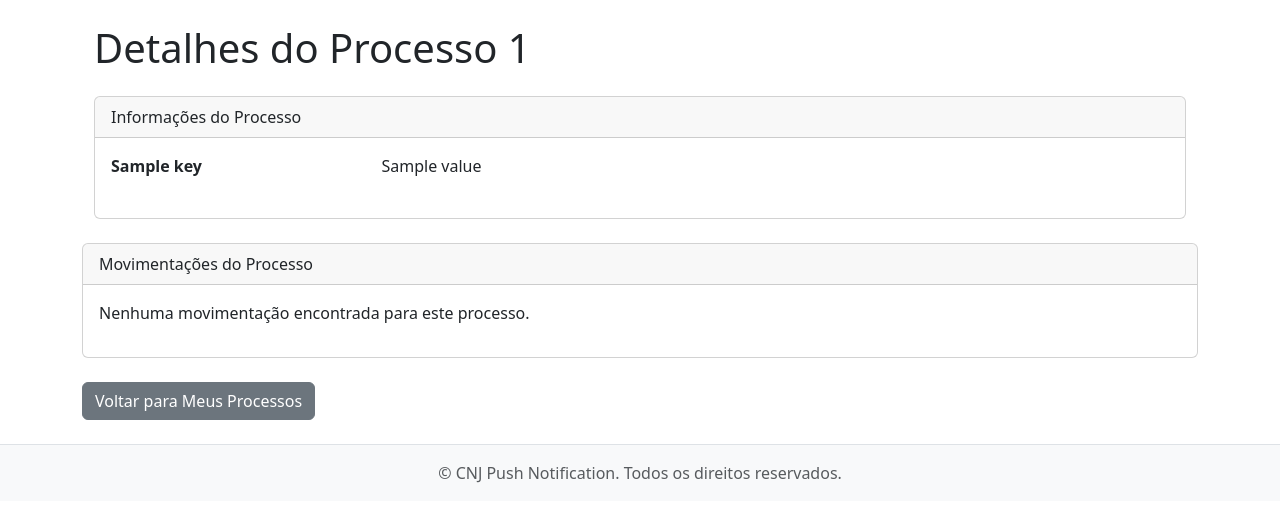
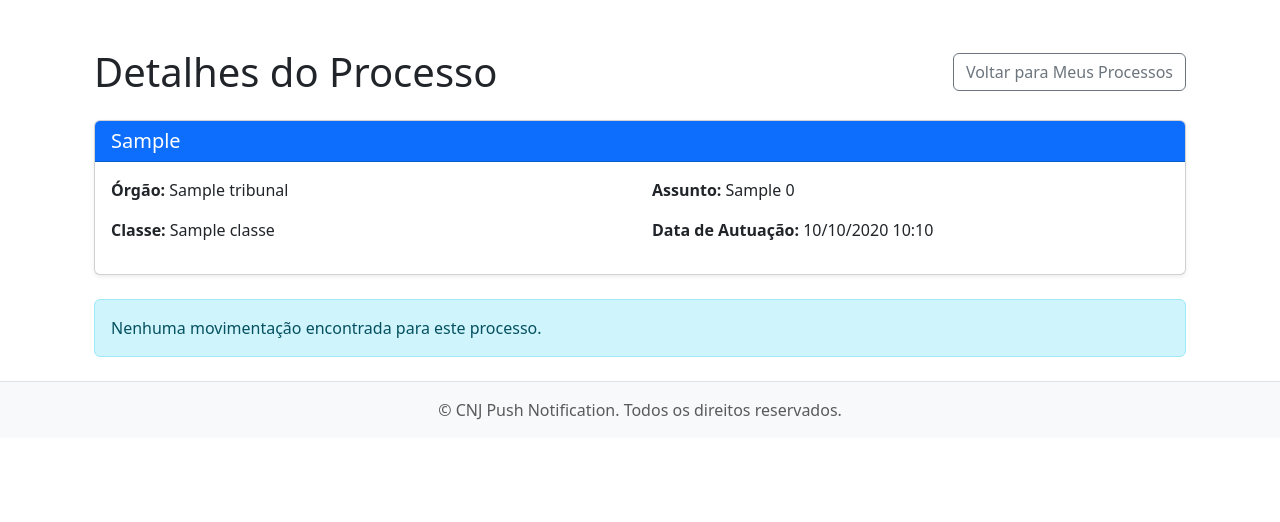
Before and after one commit to HelderVieira/cnj_push_notfication, a Django app: page /processo/1/ in a window 1280 px wide. Shown: the part 149-671 px from the top of the page. Run offline with Django 5.2, Linux system fonts and the light colour scheme; a user stored in the database is signed in; tables that the repository leaves empty hold one stand-in row (values such as "Sample post"); a database or web service that is not in the repository returns one stand-in record (values such as "Sample title"); some libraries are stand-ins or nearby versions.

Commit message:
feat: redesign UI with cards and improve form organization

```diff
--- a/templates/website/processo_detail.html
+++ b/templates/website/processo_detail.html
@@ -4,97 +4,66 @@
 {% block title %}Detalhes do Processo {{ numero_processo }}{% endblock %}
 
 {% block content %}
-<div class="container mt-4">
-    <h1 class="mb-4">Detalhes do Processo {{ numero_processo }}</h1>
+<div class="container mt-5">
+    <div class="d-flex justify-content-between align-items-center mb-4">
+        <h1 class="mb-0">Detalhes do Processo</h1>
+        <a href="{% url 'meus_processos' %}" class="btn btn-outline-secondary">Voltar para Meus Processos</a>
+    </div>
 
-    <div class="card">
-        <div class="card-header">
-            Informações do Processo
+    {% if processo %}
+        <div class="card shadow-sm mb-4">
+            <div class="card-header bg-primary text-white">
+                <h5 class="mb-0">{{ processo.numeroProcesso|default:numero_processo }}</h5>
             </div>
             <div class="card-body">
-            {% if processo %}
-                <dl class="row">
-                    {% for key, value in processo.items %}
-                        <dt class="col-sm-3">{{ key }}</dt>
-                        <dd class="col-sm-9">
-                            {% if value|is_list %}
-                                <ul>
-                                {% for item in value %}
-                                    <li>{{ item }}</li>
-                                {% endfor %}
-                                </ul>
-                            {% elif value|is_dict %}
-                                <dl class="row">
-                                {% for sub_key, sub_value in value.items %}
-                                    <dt class="col-sm-4">{{ sub_key }}</dt>
-                                    <dd class="col-sm-8">{{ sub_value }}</dd>
-                                {% endfor %}
-                                </dl>
-                            {% else %}
-                                {{ value|default:"Não informado" }}
-                            {% endif %}
-                        </dd>
-                    {% endfor %}
-                </dl>
-            {% else %}
-                <p>Nenhum dado encontrado para este processo.</p>
-            {% endif %}
+                <div class="row">
+                    <div class="col-md-6">
+                        <p><strong>Órgão:</strong> {{ processo.tribunal|default:'Não informado' }}</p>
+                        <p><strong>Classe:</strong> {{ processo.classe.nome|default:'Não informada' }}</p>
+                    </div>
+                    <div class="col-md-6">
+                        <p><strong>Assunto:</strong> {{ processo.assuntos.0.nome|default:'Não informado' }}</p>
+                        <p><strong>Data de Autuação:</strong> {{ processo.dataAjuizamento|date:"d/m/Y H:i"|default:'Não informada' }}</p>
+                    </div>
+                </div>
             </div>
         </div>
 
+        {% if movimentacoes %}
+            <div class="card shadow-sm">
+                <div class="card-header">
+                    <h5 class="mb-0">Últimas Movimentações</h5>
                 </div>
-
-    <!-- Seção de Movimentações -->
-    <div class="card mt-4">
-        <div class="card-header">
-            Movimentações do Processo
+                <div class="card-body p-0">
+                    <ul class="list-group list-group-flush">
+                        {% for movimento in movimentacoes reversed %}
+                            <li class="list-group-item">
+                                <div class="d-flex w-100 justify-content-between">
+                                    <span>{{ movimento.codigo }} - {{ movimento.nome }}
+                                        {% if movimento.complementosTabelados %}
+                                        - {{ movimento.complementosTabelados.0.descricao }}: <strong>{{ movimento.complementosTabelados.0.nome }}</strong>
+                                        {% endif %}
+                                    </span>
+                                    <span class="text-muted">{{ movimento.dataHora|date:"d/m/Y H:i" }}</span>
                                 </div>
-        <div class="card-body">
-            {% if movimentacoes %}
-                <div class="table-responsive">
-                    <table class="table table-striped table-hover">
-                        <thead class="thead-dark">
-                            <tr>
-                                <th>Data</th>
-                                <th>Movimento</th>
-                                <th>Detalhes</th>
-                            </tr>
-                        </thead>
-                        <tbody>
-                            {% for mov in movimentacoes reversed%}
-                                <tr>
-                                    <td>{{ mov.dataHora|default:"-" }}</td>
-                                    <td>{{ mov.codigo }} - {{ mov.nome }}</td>
-                                    <td>
-                                        {% if mov.complementosTabelados %}
-                                            {% for item in mov.complementosTabelados %}
-                                                {{ item.codigo }} - {{ item.nome }} ({{ item.descricao }})
+                            </li>
                         {% endfor %}
-                                        {% else %}
-                                            -
-                                        {% endif %}
-                                    </td>
-                                </tr>
-                            {% endfor %}
-                        </tbody>
-                    </table>
+                    </ul>
+                </div>
             </div>
         {% else %}
-                <p>Nenhuma movimentação encontrada para este processo.</p>
+            <div class="alert alert-info" role="alert">
+                Nenhuma movimentação encontrada para este processo.
+            </div>
+        {% endif %}
+
+    {% else %}
+        <div class="alert alert-warning" role="alert">
+            <h4 class="alert-heading">Processo não encontrado!</h4>
+            <p>Não foi possível carregar os detalhes para o processo número <strong>{{ numero_processo }}</strong>.</p>
+            <hr>
+            <p class="mb-0">Por favor, verifique o número do processo e tente novamente.</p>
+        </div>
     {% endif %}
 </div>
-    </div>
-
-    <a href="{% url 'meus_processos' %}" class="btn btn-secondary mt-4">Voltar para Meus Processos</a>
-</div>
-
-{# Custom template filters to check type #}
-{% load_json_filters %}
 {% endblock %}
-
-{% block extra_js %}
-<script>
-// Simples script para registrar os filtros, se necessário.
-// Django não tem um is_list ou is_dict por padrão, então vamos criar um templatetag para isso.
-</script>
-{% endblock %}
--- a/website/forms.py
+++ b/website/forms.py
@@ -53,119 +53,126 @@ class VinculoForm(forms.ModelForm):
             instance.save()
         return instance
 
+ORGAO_JULGADOR_CHOICES = [
+    ('', 'Selecione o órgão julgador'),
+    # Tribunais Superiores
+    ("STF", "STF - SUPREMO TRIBUNAL FEDERAL"),
+    ("STJ", "STJ - SUPERIOR TRIBUNAL DE JUSTIÇA"),
+    ("TST", "TST - TRIBUNAL SUPERIOR DO TRABALHO"),
+    ("TSE", "TSE - TRIBUNAL SUPERIOR ELEITORAL"),
+    ("STM", "STM - SUPERIOR TRIBUNAL MILITAR"),
+
+    # Tribunais Regionais Federais
+    ("TRF1", "TRF1 - TRIBUNAL REGIONAL FEDERAL DA 1ª REGIÃO"),
+    ("TRF2", "TRF2 - TRIBUNAL REGIONAL FEDERAL DA 2ª REGIÃO"),
+    ("TRF3", "TRF3 - TRIBUNAL REGIONAL FEDERAL DA 3ª REGIÃO"),
+    ("TRF4", "TRF4 - TRIBUNAL REGIONAL FEDERAL DA 4ª REGIÃO"),
+    ("TRF5", "TRF5 - TRIBUNAL REGIONAL FEDERAL DA 5ª REGIÃO"),
+    ("TRF6", "TRF6 - TRIBUNAL REGIONAL FEDERAL DA 6ª REGIÃO"),
+
+    # Tribunais Regionais do Trabalho
+    ("TRT1", "TRT1 - TRIBUNAL REGIONAL DO TRABALHO DA 1ª REGIÃO (RJ)"),
+    ("TRT2", "TRT2 - TRIBUNAL REGIONAL DO TRABALHO DA 2ª REGIÃO (SP)"),
+    ("TRT3", "TRT3 - TRIBUNAL REGIONAL DO TRABALHO DA 3ª REGIÃO (MG)"),
+    ("TRT4", "TRT4 - TRIBUNAL REGIONAL DO TRABALHO DA 4ª REGIÃO (RS)"),
+    ("TRT5", "TRT5 - TRIBUNAL REGIONAL DO TRABALHO DA 5ª REGIÃO (BA)"),
+    ("TRT6", "TRT6 - TRIBUNAL REGIONAL DO TRABALHO DA 6ª REGIÃO (PE)"),
+    ("TRT7", "TRT7 - TRIBUNAL REGIONAL DO TRABALHO DA 7ª REGIÃO (CE)"),
+    ("TRT8", "TRT8 - TRIBUNAL REGIONAL DO TRABALHO DA 8ª REGIÃO (PA/AP)"),
+    ("TRT9", "TRT9 - TRIBUNAL REGIONAL DO TRABALHO DA 9ª REGIÃO (PR)"),
+    ("TRT10", "TRT10 - TRIBUNAL REGIONAL DO TRABALHO DA 10ª REGIÃO (DF/TO)"),
+    ("TRT11", "TRT11 - TRIBUNAL REGIONAL DO TRABALHO DA 11ª REGIÃO (AM/RR)"),
+    ("TRT12", "TRT12 - TRIBUNAL REGIONAL DO TRABALHO DA 12ª REGIÃO (SC)"),
+    ("TRT13", "TRT13 - TRIBUNAL REGIONAL DO TRABALHO DA 13ª REGIÃO (PB)"),
+    ("TRT14", "TRT14 - TRIBUNAL REGIONAL DO TRABALHO DA 14ª REGIÃO (RO/AC)"),
+    ("TRT15", "TRT15 - TRIBUNAL REGIONAL DO TRABALHO DA 15ª REGIÃO (CAMPINAS/SP)"),
+    ("TRT16", "TRT16 - TRIBUNAL REGIONAL DO TRABALHO DA 16ª REGIÃO (MA)"),
+    ("TRT17", "TRT17 - TRIBUNAL REGIONAL DO TRABALHO DA 17ª REGIÃO (ES)"),
+    ("TRT18", "TRT18 - TRIBUNAL REGIONAL DO TRABALHO DA 18ª REGIÃO (GO)"),
+    ("TRT19", "TRT19 - TRIBUNAL REGIONAL DO TRABALHO DA 19ª REGIÃO (AL)"),
+    ("TRT20", "TRT20 - TRIBUNAL REGIONAL DO TRABALHO DA 20ª REGIÃO (SE)"),
+    ("TRT21", "TRT21 - TRIBUNAL REGIONAL DO TRABALHO DA 21ª REGIÃO (RN)"),
+    ("TRT22", "TRT22 - TRIBUNAL REGIONAL DO TRABALHO DA 22ª REGIÃO (PI)"),
+    ("TRT23", "TRT23 - TRIBUNAL REGIONAL DO TRABALHO DA 23ª REGIÃO (MT)"),
+    ("TRT24", "TRT24 - TRIBUNAL REGIONAL DO TRABALHO DA 24ª REGIÃO (MS)"),
+
+    # Tribunais Regionais Eleitorais
+    ("TREAC", "TREAC - TRIBUNAL REGIONAL ELEITORAL DO ACRE"),
+    ("TREAL", "TREAL - TRIBUNAL REGIONAL ELEITORAL DE ALAGOAS"),
+    ("TREAP", "TREAP - TRIBUNAL REGIONAL ELEITORAL DO AMAPÁ"),
+    ("TREAM", "TREAM - TRIBUNAL REGIONAL ELEITORAL DO AMAZONAS"),
+    ("TREBA", "TREBA - TRIBUNAL REGIONAL ELEITORAL DA BAHIA"),
+    ("TRECE", "TRECE - TRIBUNAL REGIONAL ELEITORAL DO CEARÁ"),
+    ("TREDF", "TREDF - TRIBUNAL REGIONAL ELEITORAL DO DISTRITO FEDERAL"),
+    ("TREES", "TREES - TRIBUNAL REGIONAL ELEITORAL DO ESPÍRITO SANTO"),
+    ("TREGO", "TREGO - TRIBUNAL REGIONAL ELEITORAL DE GOIÁS"),
+    ("TREMA", "TREMA - TRIBUNAL REGIONAL ELEITORAL DO MARANHÃO"),
+    ("TREMT", "TREMT - TRIBUNAL REGIONAL ELEITORAL DE MATO GROSSO"),
+    ("TREMS", "TREMS - TRIBUNAL REGIONAL ELEITORAL DE MATO GROSSO DO SUL"),
+    ("TREMG", "TREMG - TRIBUNAL REGIONAL ELEITORAL DE MINAS GERAIS"),
+    ("TREPA", "TREPA - TRIBUNAL REGIONAL ELEITORAL DO PARÁ"),
+    ("TREPB", "TREPB - TRIBUNAL REGIONAL ELEITORAL DA PARAÍBA"),
+    ("TREPR", "TREPR - TRIBUNAL REGIONAL ELEITORAL DO PARANÁ"),
+    ("TREPE", "TREPE - TRIBUNAL REGIONAL ELEITORAL DE PERNAMBUCO"),
+    ("TREPI", "TREPI - TRIBUNAL REGIONAL ELEITORAL DO PIAUÍ"),
+    ("TRERJ", "TRERJ - TRIBUNAL REGIONAL ELEITORAL DO RIO DE JANEIRO"),
+    ("TRERN", "TRERN - TRIBUNAL REGIONAL ELEITORAL DO RIO GRANDE DO NORTE"),
+    ("TRERS", "TRERS - TRIBUNAL REGIONAL ELEITORAL DO RIO GRANDE DO SUL"),
+    ("TRERO", "TRERO - TRIBUNAL REGIONAL ELEITORAL DE RONDÔNIA"),
+    ("TRERR", "TRERR - TRIBUNAL REGIONAL ELEITORAL DE RORAIMA"),
+    ("TRESC", "TRESC - TRIBUNAL REGIONAL ELEITORAL DE SANTA CATARINA"),
+    ("TRESP", "TRESP - TRIBUNAL REGIONAL ELEITORAL DE SÃO PAULO"),
+    ("TRESE", "TRESE - TRIBUNAL REGIONAL ELEITORAL DE SERGIPE"),
+    ("TRETO", "TRETO - TRIBUNAL REGIONAL ELEITORAL DO TOCANTINS"),
+
+    # Tribunais de Justiça
+    ("TJAC", "TJAC - TRIBUNAL DE JUSTIÇA DO ESTADO DO ACRE"),
+    ("TJAL", "TJAL - TRIBUNAL DE JUSTIÇA DO ESTADO DE ALAGOAS"),
+    ("TJAP", "TJAP - TRIBUNAL DE JUSTIÇA DO ESTADO DO AMAPÁ"),
+    ("TJAM", "TJAM - TRIBUNAL DE JUSTIÇA DO ESTADO DO AMAZONAS"),
+    ("TJBA", "TJBA - TRIBUNAL DE JUSTIÇA DO ESTADO DA BAHIA"),
+    ("TJCE", "TJCE - TRIBUNAL DE JUSTIÇA DO ESTADO DO CEARÁ"),
+    ("TJDFT", "TJDFT - TRIBUNAL DE JUSTIÇA DO DISTRITO FEDERAL E DOS TERRITÓRIOS"),
+    ("TJES", "TJES - TRIBUNAL DE JUSTIÇA DO ESTADO DO ESPÍRITO SANTO"),
+    ("TJGO", "TJGO - TRIBUNAL DE JUSTIÇA DO ESTADO DE GOIÁS"),
+    ("TJMA", "TJMA - TRIBUNAL DE JUSTIÇA DO ESTADO DO MARANHÃO"),
+    ("TJMT", "TJMT - TRIBUNAL DE JUSTIÇA DO ESTADO DE MATO GROSSO"),
+    ("TJMS", "TJMS - TRIBUNAL DE JUSTIÇA DO ESTADO DE MATO GROSSO DO SUL"),
+    ("TJMG", "TJMG - TRIBUNAL DE JUSTIÇA DO ESTADO DE MINAS GERAIS"),
+    ("TJPA", "TJPA - TRIBUNAL DE JUSTIÇA DO ESTADO DO PARÁ"),
+    ("TJPB", "TJPB - TRIBUNAL DE JUSTIÇA DO ESTADO DA PARAÍBA"),
+    ("TJPR", "TJPR - TRIBUNAL DE JUSTIÇA DO ESTADO DO PARANÁ"),
+    ("TJPE", "TJPE - TRIBUNAL DE JUSTIÇA DO ESTADO DE PERNAMBUCO"),
+    ("TJPI", "TJPI - TRIBUNAL DE JUSTIÇA DO ESTADO DO PIAUÍ"),
+    ("TJRJ", "TJRJ - TRIBUNAL DE JUSTIÇA DO ESTADO DO RIO DE JANEIRO"),
+    ("TJRN", "TJRN - TRIBUNAL DE JUSTIÇA DO ESTADO DO RIO GRANDE DO NORTE"),
+    ("TJRS", "TJRS - TRIBUNAL DE JUSTIÇA DO ESTADO DO RIO GRANDE DO SUL"),
+    ("TJRO", "TJRO - TRIBUNAL DE JUSTIÇA DO ESTADO DE RONDÔNIA"),
+    ("TJRR", "TJRR - TRIBUNAL DE JUSTIÇA DO ESTADO DE RORAIMA"),
+    ("TJSC", "TJSC - TRIBUNAL DE JUSTIÇA DO ESTADO DE SANTA CATARINA"),
+    ("TJSP", "TJSP - TRIBUNAL DE JUSTIÇA DO ESTADO DE SÃO PAULO"),
+    ("TJSE", "TJSE - TRIBUNAL DE JUSTIÇA DO ESTADO DE SERGIPE"),
+    ("TJTO", "TJTO - TRIBUNAL DE JUSTIÇA DO ESTADO DO TOCANTINS"),
+
+    # Tribunais de Justiça Militar Estaduais
+    ("TJMMG", "TJMMG - TRIBUNAL DE JUSTIÇA MILITAR DO ESTADO DE MINAS GERAIS"),
+    ("TJMRS", "TJMRS - TRIBUNAL DE JUSTIÇA MILITAR DO ESTADO DO RIO GRANDE DO SUL"),
+    ("TJMSP", "TJMSP - TRIBUNAL DE JUSTIÇA MILITAR DO ESTADO DE SÃO PAULO")
+]
+
 class ProcessoMonitoradosForm(forms.ModelForm):
-    VINCULO_CHOICES = []  # Preenchido dinamicamente na view
-    vinculado = forms.ChoiceField(choices=[], label='Vinculado', required=True, widget=forms.Select(attrs={'class': 'form-select'}))
+    # Lista completa de órgãos julgadores para o campo de escolha.
 
-    ORGAO_JULGADOR_CHOICES = [
-        # Tribunais Superiores
-        ("STF", "STF - SUPREMO TRIBUNAL FEDERAL"),
-        ("STJ", "STJ - SUPERIOR TRIBUNAL DE JUSTIÇA"),
-        ("TST", "TST - TRIBUNAL SUPERIOR DO TRABALHO"),
-        ("TSE", "TSE - TRIBUNAL SUPERIOR ELEITORAL"),
-        ("STM", "STM - SUPERIOR TRIBUNAL MILITAR"),
-
-        # Tribunais Regionais Federais
-        ("TRF1", "TRF1 - TRIBUNAL REGIONAL FEDERAL DA 1ª REGIÃO"),
-        ("TRF2", "TRF2 - TRIBUNAL REGIONAL FEDERAL DA 2ª REGIÃO"),
-        ("TRF3", "TRF3 - TRIBUNAL REGIONAL FEDERAL DA 3ª REGIÃO"),
-        ("TRF4", "TRF4 - TRIBUNAL REGIONAL FEDERAL DA 4ª REGIÃO"),
-        ("TRF5", "TRF5 - TRIBUNAL REGIONAL FEDERAL DA 5ª REGIÃO"),
-        ("TRF6", "TRF6 - TRIBUNAL REGIONAL FEDERAL DA 6ª REGIÃO"),
-
-        # Tribunais Regionais do Trabalho
-        ("TRT1", "TRT1 - TRIBUNAL REGIONAL DO TRABALHO DA 1ª REGIÃO (RJ)"),
-        ("TRT2", "TRT2 - TRIBUNAL REGIONAL DO TRABALHO DA 2ª REGIÃO (SP)"),
-        ("TRT3", "TRT3 - TRIBUNAL REGIONAL DO TRABALHO DA 3ª REGIÃO (MG)"),
-        ("TRT4", "TRT4 - TRIBUNAL REGIONAL DO TRABALHO DA 4ª REGIÃO (RS)"),
-        ("TRT5", "TRT5 - TRIBUNAL REGIONAL DO TRABALHO DA 5ª REGIÃO (BA)"),
-        ("TRT6", "TRT6 - TRIBUNAL REGIONAL DO TRABALHO DA 6ª REGIÃO (PE)"),
-        ("TRT7", "TRT7 - TRIBUNAL REGIONAL DO TRABALHO DA 7ª REGIÃO (CE)"),
-        ("TRT8", "TRT8 - TRIBUNAL REGIONAL DO TRABALHO DA 8ª REGIÃO (PA/AP)"),
-        ("TRT9", "TRT9 - TRIBUNAL REGIONAL DO TRABALHO DA 9ª REGIÃO (PR)"),
-        ("TRT10", "TRT10 - TRIBUNAL REGIONAL DO TRABALHO DA 10ª REGIÃO (DF/TO)"),
-        ("TRT11", "TRT11 - TRIBUNAL REGIONAL DO TRABALHO DA 11ª REGIÃO (AM/RR)"),
-        ("TRT12", "TRT12 - TRIBUNAL REGIONAL DO TRABALHO DA 12ª REGIÃO (SC)"),
-        ("TRT13", "TRT13 - TRIBUNAL REGIONAL DO TRABALHO DA 13ª REGIÃO (PB)"),
-        ("TRT14", "TRT14 - TRIBUNAL REGIONAL DO TRABALHO DA 14ª REGIÃO (RO/AC)"),
-        ("TRT15", "TRT15 - TRIBUNAL REGIONAL DO TRABALHO DA 15ª REGIÃO (CAMPINAS/SP)"),
-        ("TRT16", "TRT16 - TRIBUNAL REGIONAL DO TRABALHO DA 16ª REGIÃO (MA)"),
-        ("TRT17", "TRT17 - TRIBUNAL REGIONAL DO TRABALHO DA 17ª REGIÃO (ES)"),
-        ("TRT18", "TRT18 - TRIBUNAL REGIONAL DO TRABALHO DA 18ª REGIÃO (GO)"),
-        ("TRT19", "TRT19 - TRIBUNAL REGIONAL DO TRABALHO DA 19ª REGIÃO (AL)"),
-        ("TRT20", "TRT20 - TRIBUNAL REGIONAL DO TRABALHO DA 20ª REGIÃO (SE)"),
-        ("TRT21", "TRT21 - TRIBUNAL REGIONAL DO TRABALHO DA 21ª REGIÃO (RN)"),
-        ("TRT22", "TRT22 - TRIBUNAL REGIONAL DO TRABALHO DA 22ª REGIÃO (PI)"),
-        ("TRT23", "TRT23 - TRIBUNAL REGIONAL DO TRABALHO DA 23ª REGIÃO (MT)"),
-        ("TRT24", "TRT24 - TRIBUNAL REGIONAL DO TRABALHO DA 24ª REGIÃO (MS)"),
-
-        # Tribunais Regionais Eleitorais
-        ("TREAC", "TREAC - TRIBUNAL REGIONAL ELEITORAL DO ACRE"),
-        ("TREAL", "TREAL - TRIBUNAL REGIONAL ELEITORAL DE ALAGOAS"),
-        ("TREAP", "TREAP - TRIBUNAL REGIONAL ELEITORAL DO AMAPÁ"),
-        ("TREAM", "TREAM - TRIBUNAL REGIONAL ELEITORAL DO AMAZONAS"),
-        ("TREBA", "TREBA - TRIBUNAL REGIONAL ELEITORAL DA BAHIA"),
-        ("TRECE", "TRECE - TRIBUNAL REGIONAL ELEITORAL DO CEARÁ"),
-        ("TREDF", "TREDF - TRIBUNAL REGIONAL ELEITORAL DO DISTRITO FEDERAL"),
-        ("TREES", "TREES - TRIBUNAL REGIONAL ELEITORAL DO ESPÍRITO SANTO"),
-        ("TREGO", "TREGO - TRIBUNAL REGIONAL ELEITORAL DE GOIÁS"),
-        ("TREMA", "TREMA - TRIBUNAL REGIONAL ELEITORAL DO MARANHÃO"),
-        ("TREMT", "TREMT - TRIBUNAL REGIONAL ELEITORAL DE MATO GROSSO"),
-        ("TREMS", "TREMS - TRIBUNAL REGIONAL ELEITORAL DE MATO GROSSO DO SUL"),
-        ("TREMG", "TREMG - TRIBUNAL REGIONAL ELEITORAL DE MINAS GERAIS"),
-        ("TREPA", "TREPA - TRIBUNAL REGIONAL ELEITORAL DO PARÁ"),
-        ("TREPB", "TREPB - TRIBUNAL REGIONAL ELEITORAL DA PARAÍBA"),
-        ("TREPR", "TREPR - TRIBUNAL REGIONAL ELEITORAL DO PARANÁ"),
-        ("TREPE", "TREPE - TRIBUNAL REGIONAL ELEITORAL DE PERNAMBUCO"),
-        ("TREPI", "TREPI - TRIBUNAL REGIONAL ELEITORAL DO PIAUÍ"),
-        ("TRERJ", "TRERJ - TRIBUNAL REGIONAL ELEITORAL DO RIO DE JANEIRO"),
-        ("TRERN", "TRERN - TRIBUNAL REGIONAL ELEITORAL DO RIO GRANDE DO NORTE"),
-        ("TRERS", "TRERS - TRIBUNAL REGIONAL ELEITORAL DO RIO GRANDE DO SUL"),
-        ("TRERO", "TRERO - TRIBUNAL REGIONAL ELEITORAL DE RONDÔNIA"),
-        ("TRERR", "TRERR - TRIBUNAL REGIONAL ELEITORAL DE RORAIMA"),
-        ("TRESC", "TRESC - TRIBUNAL REGIONAL ELEITORAL DE SANTA CATARINA"),
-        ("TRESP", "TRESP - TRIBUNAL REGIONAL ELEITORAL DE SÃO PAULO"),
-        ("TRESE", "TRESE - TRIBUNAL REGIONAL ELEITORAL DE SERGIPE"),
-        ("TRETO", "TRETO - TRIBUNAL REGIONAL ELEITORAL DO TOCANTINS"),
-
-        # Tribunais de Justiça Estaduais
-        ("TJAC", "TJAC - TRIBUNAL DE JUSTIÇA DO ESTADO DO ACRE"),
-        ("TJAL", "TJAL - TRIBUNAL DE JUSTIÇA DO ESTADO DE ALAGOAS"),
-        ("TJAP", "TJAP - TRIBUNAL DE JUSTIÇA DO ESTADO DO AMAPÁ"),
-        ("TJAM", "TJAM - TRIBUNAL DE JUSTIÇA DO ESTADO DO AMAZONAS"),
-        ("TJBA", "TJBA - TRIBUNAL DE JUSTIÇA DO ESTADO DA BAHIA"),
-        ("TJCE", "TJCE - TRIBUNAL DE JUSTIÇA DO ESTADO DO CEARÁ"),
-        ("TJDFT", "TJDFT - TRIBUNAL DE JUSTIÇA DO DISTRITO FEDERAL E DOS TERRITÓRIOS"),
-        ("TJES", "TJES - TRIBUNAL DE JUSTIÇA DO ESTADO DO ESPÍRITO SANTO"),
-        ("TJGO", "TJGO - TRIBUNAL DE JUSTIÇA DO ESTADO DE GOIÁS"),
-        ("TJMA", "TJMA - TRIBUNAL DE JUSTIÇA DO ESTADO DO MARANHÃO"),
-        ("TJMT", "TJMT - TRIBUNAL DE JUSTIÇA DO ESTADO DE MATO GROSSO"),
-        ("TJMS", "TJMS - TRIBUNAL DE JUSTIÇA DO ESTADO DE MATO GROSSO DO SUL"),
-        ("TJMG", "TJMG - TRIBUNAL DE JUSTIÇA DO ESTADO DE MINAS GERAIS"),
-        ("TJPA", "TJPA - TRIBUNAL DE JUSTIÇA DO ESTADO DO PARÁ"),
-        ("TJPB", "TJPB - TRIBUNAL DE JUSTIÇA DO ESTADO DA PARAÍBA"),
-        ("TJPR", "TJPR - TRIBUNAL DE JUSTIÇA DO ESTADO DO PARANÁ"),
-        ("TJPE", "TJPE - TRIBUNAL DE JUSTIÇA DO ESTADO DE PERNAMBUCO"),
-        ("TJPI", "TJPI - TRIBUNAL DE JUSTIÇA DO ESTADO DO PIAUÍ"),
-        ("TJRJ", "TJRJ - TRIBUNAL DE JUSTIÇA DO ESTADO DO RIO DE JANEIRO"),
-        ("TJRN", "TJRN - TRIBUNAL DE JUSTIÇA DO ESTADO DO RIO GRANDE DO NORTE"),
-        ("TJRS", "TJRS - TRIBUNAL DE JUSTIÇA DO ESTADO DO RIO GRANDE DO SUL"),
-        ("TJRO", "TJRO - TRIBUNAL DE JUSTIÇA DO ESTADO DE RONDÔNIA"),
-        ("TJRR", "TJRR - TRIBUNAL DE JUSTIÇA DO ESTADO DE RORAIMA"),
-        ("TJSC", "TJSC - TRIBUNAL DE JUSTIÇA DO ESTADO DE SANTA CATARINA"),
-        ("TJSP", "TJSP - TRIBUNAL DE JUSTIÇA DO ESTADO DE SÃO PAULO"),
-        ("TJSE", "TJSE - TRIBUNAL DE JUSTIÇA DO ESTADO DE SERGIPE"),
-        ("TJTO", "TJTO - TRIBUNAL DE JUSTIÇA DO ESTADO DO TOCANTINS"),
-
-        # Tribunais de Justiça Militar Estaduais
-        ("TJMMG", "TJMMG - TRIBUNAL DE JUSTIÇA MILITAR DO ESTADO DE MINAS GERAIS"),
-        ("TJMRS", "TJMRS - TRIBUNAL DE JUSTIÇA MILITAR DO ESTADO DO RIO GRANDE DO SUL"),
-        ("TJMSP", "TJMSP - TRIBUNAL DE JUSTIÇA MILITAR DO ESTADO DE SÃO PAULO")
-    ]
     orgao_julgador = forms.ChoiceField(
+        label='Órgão Julgador',
         choices=ORGAO_JULGADOR_CHOICES,
         initial='TJPB',
-        label='Órgão Julgador',
+        required=True,
+        widget=forms.Select(attrs={'class': 'form-select'})
+    )
+    vinculado = forms.ChoiceField(
+        label='Vincular a',
+        choices=[],
         required=True,
         widget=forms.Select(attrs={'class': 'form-select'})
     )
@@ -173,17 +180,22 @@ class ProcessoMonitoradosForm(forms.ModelForm):
     class Meta:
         model = ProcessoMonitorados
         fields = ['numero_processo', 'orgao_julgador']
+        labels = {
+            'numero_processo': 'Número do Processo',
+        }
         widgets = {
-            'numero_processo': forms.TextInput(attrs={'class': 'form-control'}),
+            'numero_processo': forms.TextInput(attrs={
+                'class': 'form-control',
+                'placeholder': '0000000-00.0000.0.00.0000',
+                'autofocus': True
+            }),
         }
 
     def __init__(self, *args, **kwargs):
         vinculo_choices = kwargs.pop('vinculo_choices', [])
         super().__init__(*args, **kwargs)
+        # self.fields['orgao_julgador'].choices = ORGAO_JULGADOR_CHOICES
         self.fields['vinculado'].choices = vinculo_choices
-        self.fields['numero_processo'].widget.attrs.update(
-            {'autofocus': True}
-        )
 
 class OrganizationForm(forms.ModelForm):
     class Meta:
--- a/website/views.py
+++ b/website/views.py
@@ -305,7 +305,6 @@ def processo_detail_view(request, numero_processo):
     movimentacoes = []
     if processo_data and '_id' in processo_data:
         movimentacoes = get_movimentacoes_by_processo_id(processo_data['_id'])
-        print(movimentacoes)
 
     context = {
         'processo': processo_data,
```
Also changed, not shown: templates/website/adicionar_processo.html (+12 -2 lines), templates/website/partials/_processos_lista.html (+34 -26 lines). Lines whose indentation alone changed are shown as unchanged.
